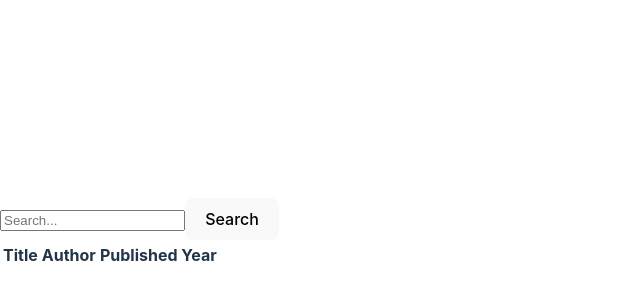
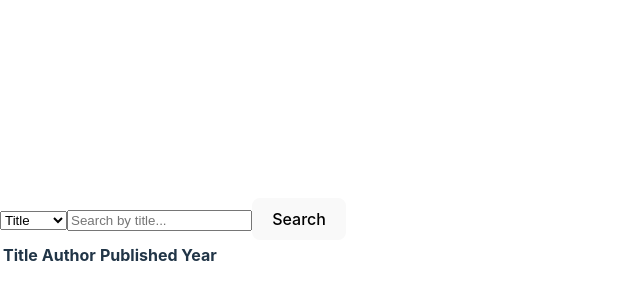
Before and after one commit to DianaEri/books-library, a React (Vite) app: page / in a window 1280 px wide. Shown: the part 166-466 px from the top of the page, without its empty margins (0-640 px from the left). Built offline with nearby package versions, Linux system fonts and the light colour scheme.

Commit message:
Added more search options

```diff
--- a/src/App.jsx
+++ b/src/App.jsx
@@ -2,13 +2,14 @@ import React, { useState } from 'react';
 
 function App() {
   const [query, setQuery] = useState('');
+  const [searchBy, setSearchBy] = useState('title');
   const [results, setResults] = useState([]);
   const [totalResults, setTotalResults] = useState(0);
   const [error, setError] = useState(null);
 
   const handleSearch = async () => {
     try {
-      const uri = `https://openlibrary.org/search.json?title=${query}`;
+      const uri = `https://openlibrary.org/search.json?${searchBy}=${query}`;
       const response = await fetch(uri);
       if (!response.ok) {
         throw new Error('Network response was not ok');
@@ -30,14 +31,23 @@ function App() {
     setQuery(event.target.value);
   };
 
+  const handleSelectChange = (event) => {
+    setSearchBy(event.target.value);
+  };
+
   return (
     <div>
       <div>
+        <select value={searchBy} onChange={handleSelectChange}>
+          <option value="title">Title</option>
+          <option value="author">Author</option>
+          <option value="subject">Subject</option>
+        </select>
         <input
           type="text"
           value={query}
           onChange={handleInputChange}
-          placeholder="Search..."
+          placeholder={`Search by ${searchBy}...`}
         />
         <button onClick={handleSearch}>Search</button>
       </div>
```
